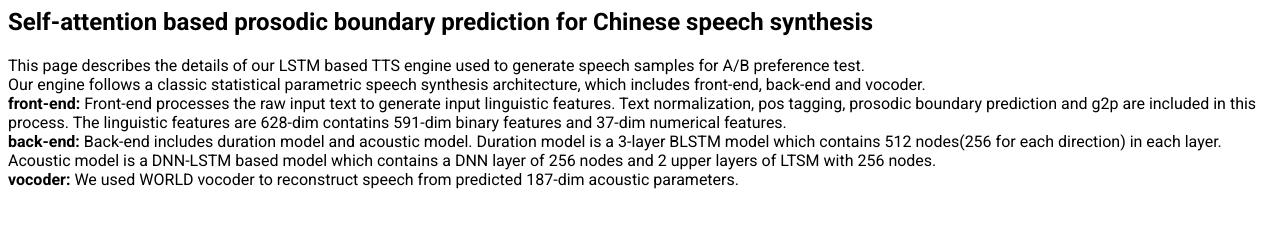
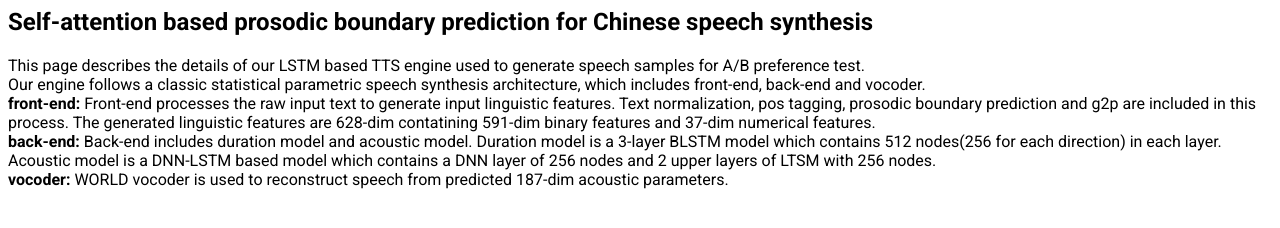
Before and after one commit to Chunhui-Lu/ICASSP2019, a plain HTML site: page index.html in a window 1280 px wide. Drawn offline with Linux system fonts and the light colour scheme.

Commit message:
Update index.html

```diff
--- a/index.html
+++ b/index.html
@@ -28,7 +28,7 @@
 
     <div><b>front-end:</b> Front-end processes the raw input text to generate input linguistic features. Text normalization, pos tagging, prosodic boundary prediction
 
-      and g2p are included in this process. The linguistic features are 628-dim contatins 591-dim binary features and 37-dim numerical features.</div>
+      and g2p are included in this process. The generated linguistic features are 628-dim contatining 591-dim binary features and 37-dim numerical features.</div>
 
     <div><b>back-end:</b> Back-end includes duration model and acoustic model. Duration model is a 3-layer BLSTM model which
 
@@ -36,7 +36,7 @@
 
       of 256 nodes and 2 upper layers of LTSM with 256 nodes.</div>
 
-    <div><b>vocoder: </b> We used WORLD vocoder to reconstruct speech from predicted 187-dim acoustic parameters.</div>
+    <div><b>vocoder: </b>  WORLD vocoder is used to reconstruct speech from predicted 187-dim acoustic parameters.</div>
 
 
 
```
